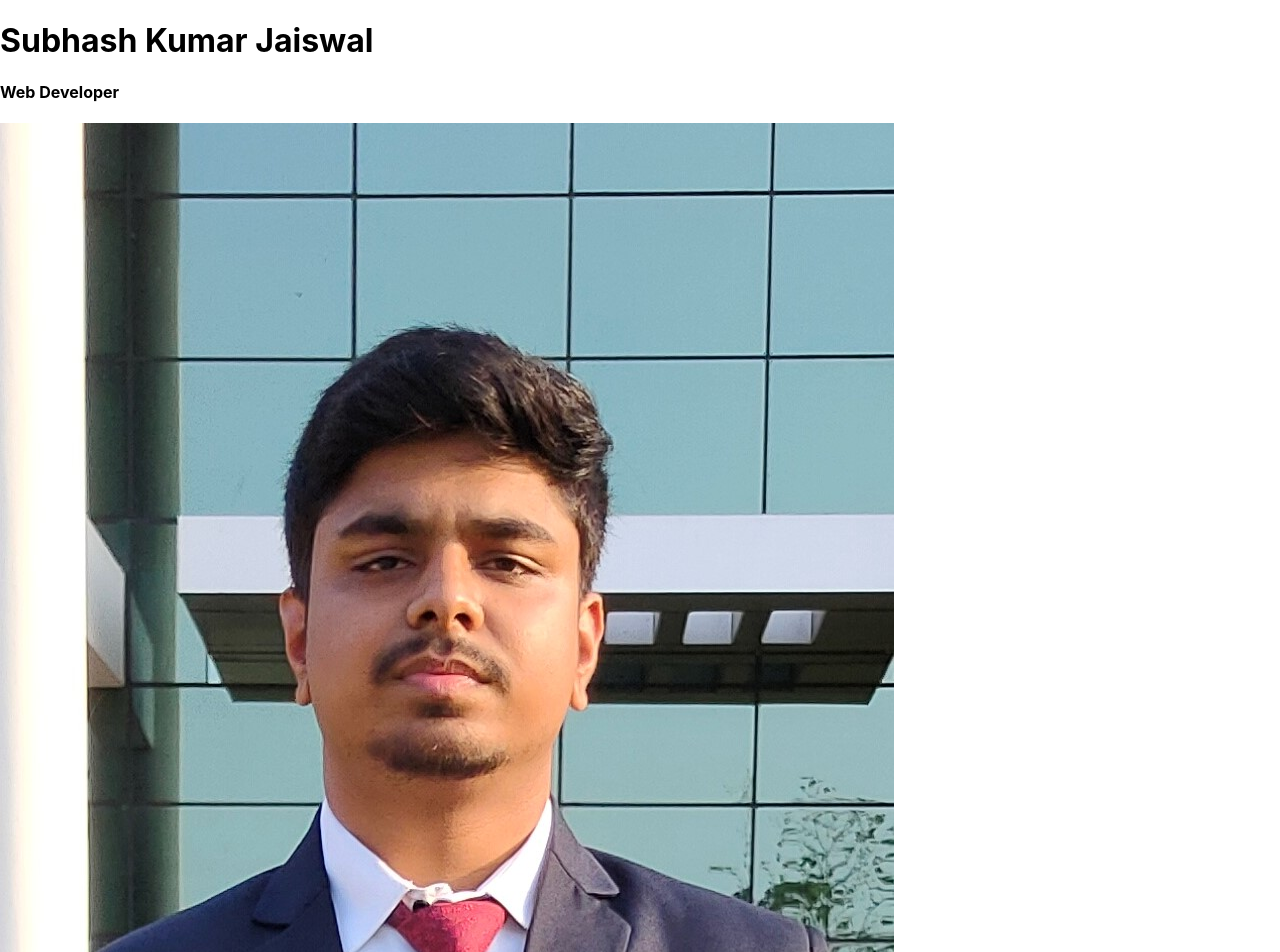
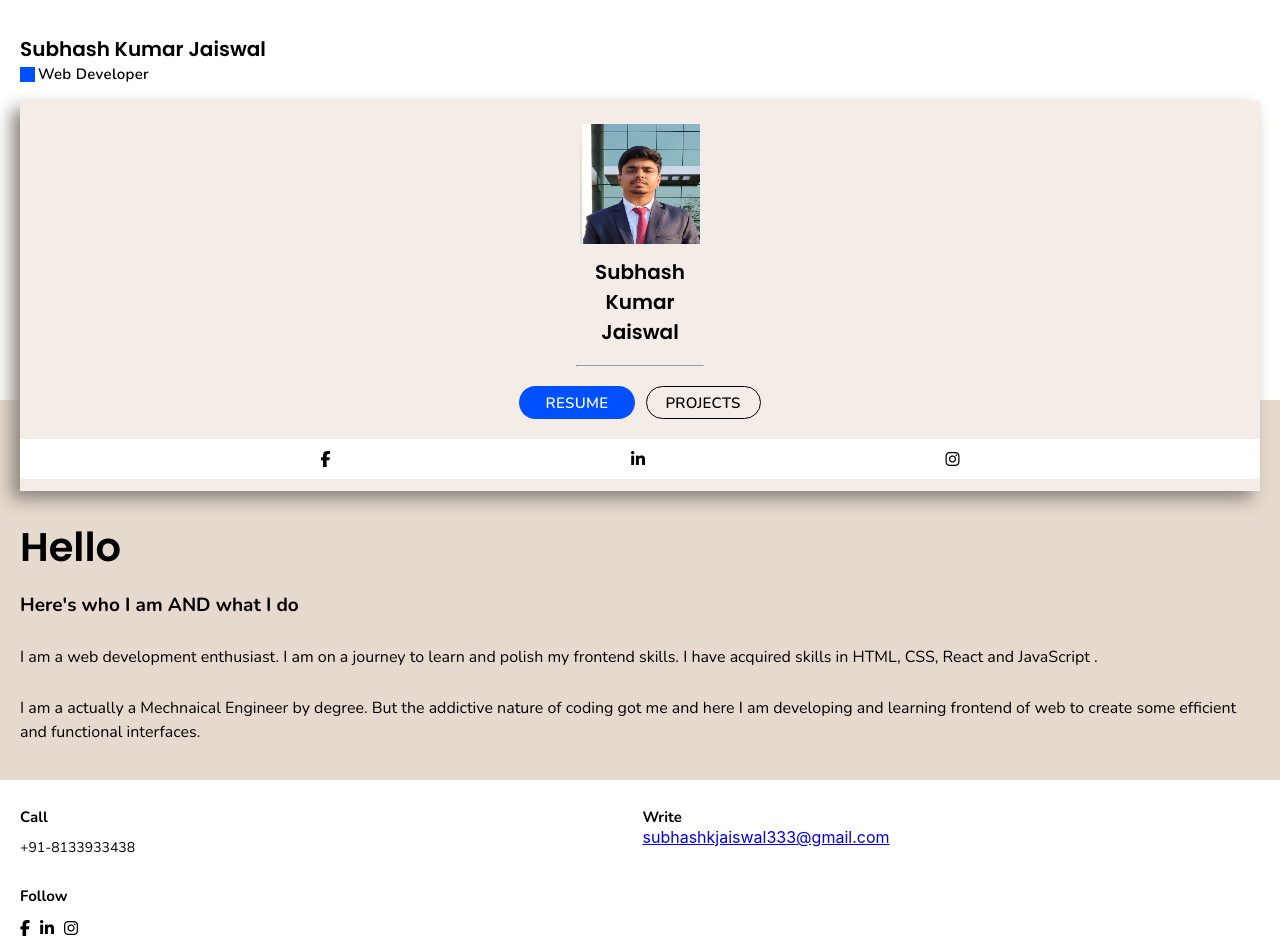
Before and after one commit to sjaiswalgit/portfolio1, a React (Create React App) app: page / in a window 1280 px wide. Shown: the top 952 px of the page. Built offline with nearby package versions, Linux system fonts and the light colour scheme.

Commit message:
minor css work done

```diff
--- a/public/index.html
+++ b/public/index.html
@@ -24,6 +24,9 @@
       work correctly both with client-side routing and a non-root public URL.
       Learn how to configure a non-root public URL by running `npm run build`.
     -->
+    <link rel="preconnect" href="https://fonts.googleapis.com">
+    <link rel="preconnect" href="https://fonts.gstatic.com" crossorigin>
+    <link href="https://fonts.googleapis.com/css2?family=Nunito:wght@300;400;600;700&family=Poppins:wght@600&display=swap" rel="stylesheet">
     <title>Subhash's Portfolio</title>
     <script src="https://kit.fontawesome.com/7191f33ce8.js" crossorigin="anonymous"></script>
   </head>
--- a/src/App.css
+++ b/src/App.css
@@ -1,3 +1,138 @@
-.App {
+*
+{margin:0;padding: 0;}
+.App{
+  background: linear-gradient(white 50vh,#e6dace 50vh);
+}
+.about{
+  padding: 2.125em 1.25em 2.25em 1.25em;
+}
+.contact{
+  padding:1.6875em 1.25em 1em 1.25em;
+  background-color: white;
+}
+.name{
+  font-family: 'Poppins',sans-serif;
+  font-size:1.25rem;
+  font-weight:600;
+}
+button,.job{
+  font-family:'Nunito',sans-serif;
+  font-size: 0.9375rem;
+  font-weight:600;
+  letter-spacing: 0.02em;
+}
+.green_dot{
+  display: inline-block;
+  background-color:#0050ff ;
+  width:0.9375rem;
+  height: 0.9375rem;
+}
+.job{
+  display: flex;
+  flex-direction: row;
+  align-items: center;
+  gap:0.1875rem;
+}
+.card{
+  display: flex;
+  flex-direction: column;
+  justify-content: center;
+  align-items: center;
+  background-color: #F4ECE6;
+  margin-top:1.0625em;
+  padding: 1.4375em 0 0.75em 0;
+  box-shadow: -0.5em 0.5em 1em rgba(138,131,124,023);
+}
+.card>img{
+  margin-right: 4.625em;
+  margin-left: 4.625em;
+  width: 7.5em;
+  height: 7.5em;
+}
+.profile_name{
+  max-width: 6.25em;
   text-align: center;
+  margin-top: 0.625em;
 }
+hr{
+  color:#529CF2;
+  width: 7.875em;
+  margin-top: 1.125em;
+}
+.btn{
+  display: flex;
+  gap:0.6875rem;
+}
+button{
+  width:7.67em;
+  height:2.2em;
+  border-radius: 4.2em;
+  margin-top:1.33em;
+  font-weight: 600;
+}
+.resume_btn{
+  background-color: #0050ff;
+  border-style: none;
+  color: white;
+}
+.projects_btn{
+  background-color: #F4ECE6;
+  border:1px solid black;
+}
+.social{
+  background-color: white;
+  width: 100%;
+  display: flex;
+  justify-content: space-evenly;
+  margin-top: 1.25em;
+  padding-block: 0.625em;
+}
+.fa-brands{
+color: black;
+}
+.greetings{
+  font-family: 'Poppins',sans-serif;
+  font-weight: bold;
+  font-size: 2.5rem;
+  margin-top: 0.65em;
+}
+.starting_intro{
+  margin-top: 0.79em;
+  font-family:'Nunito',sans-serif;
+  font-weight: bold;
+  font-size: 1.1875rem;
+}
+.about_myself,.more_about_myself{
+  margin-top: 27px;
+  font-family: 'Nunito',sans-serif;
+  line-height: 1.5em;
+}
+.get_in_touch{
+  display: grid;
+  grid-template-columns:1fr 1fr;
+  gap:0.3125rem;
+}
+.connect{
+  font-family: 'Nunito',sans-serif;
+  font-size: 0.9375rem;
+  font-weight:bold;
+}
+.phone_num,.email{
+  font-family: 'Nunito',sans-serif;
+  font-size:0.875rem;
+  margin-top: 0.786em;
+}
+.follow{
+  margin-top: 1.6em;
+}
+.social_platforms{
+  display: flex;
+  justify-content:flex-start;
+  gap:0.625em;
+  margin-top: 0.75em;
+}
+footer{
+  font-family: 'Nunito',sans-serif;
+  font-size: 0.875rem;
+  margin-top: 1.786em;
+}
--- a/src/App.js
+++ b/src/App.js
@@ -7,12 +7,16 @@ import Header from './components/Header/header'
 import Card from './components/Card/card'
 const App = () => {
   return (
-    <div>
-      <Header/>
-      <Card/>
-      <Intro/>
-      <Contact/>
-      <Footer />
+    <div className='App'>
+       <div className="about">
+        <Header/>
+        <Card/>
+        <Intro/>
+      </div>
+      <div className="contact">
+        <Contact/>
+        <Footer/>
+      </div>
     </div>
   )
 }
--- a/src/components/Card/card.js
+++ b/src/components/Card/card.js
@@ -5,10 +5,12 @@ export default function Card(){
     return(
         <div className='card'>
             <img src={passprt} alt="Subhash"/>
-            <figcaption>Subhash Kumar Jaiswal</figcaption>
+            <figcaption className='name profile_name'>Subhash Kumar Jaiswal</figcaption>
             <hr/>
-            <button>RESUME</button>
-            <button>PROJECTS</button>
+            <div className="btn">
+                <button className="resume_btn">RESUME</button>
+                <button className="projects_btn">PROJECTS</button>
+            </div>
             <Social/>
         </div>
     )
--- a/src/components/Contact/contact.js
+++ b/src/components/Contact/contact.js
@@ -1,21 +1,26 @@
 import React from "react";
-import Social from '../Social/social'
 export default function Contact(){
     return(
     <div>
-        <div className="phone_num">
-            <h5>Call</h5>
-            <p>
+        <div className="get_in_touch">
+        <div >
+            <p className="connect">Call</p>
+            <p className="phone_num">
                 +91-8133933438
             </p>
         </div>
-        <div className="email">
-            <h5>Write</h5>
+        <div >
+            <p className="connect">Write</p>
             <a href="mailto:subhashkjaiswal333@gmail.com">subhashkjaiswal333@gmail.com</a>
         </div>
-        <div className="socials">
-            <h5>Follow</h5>
-            <Social/>
+        <div >
+            <p className="connect follow">Follow</p>
+            <div className="social_platforms">
+            <a href="https://www.facebook.com/subhash.jaiswal.9699" target="_blank"  rel="noreferrer"><i className="fa-brands fa-facebook-f"></i></a>
+        <a href="https://www.linkedin.com/in/subhash-kumar-jaiswal-2199951a8" target="_blank" rel="noreferrer"><i className="fa-brands fa-linkedin-in"></i></a>
+        <a href="https://www.instagram.com/subhash.jaiswal.9699" target="_blank" rel="noreferrer"><i className="fa-brands fa-instagram"></i></a>
+            </div>
+        </div>
         </div>
     </div>
     )
--- a/src/components/Header/header.js
+++ b/src/components/Header/header.js
@@ -3,7 +3,7 @@ import React from 'react'
 export default function Header(){
     return(
     <header className="App-header">
-        <h1>Subhash Kumar Jaiswal</h1>
-        <h4><span className='green_dot'></span>Web Developer</h4>
+        <h1 className='name'>Subhash Kumar Jaiswal</h1>
+        <h4 className='job'><div className='green_dot'></div>Web Developer</h4>
     </header>)
 }
--- a/src/components/Intro/intro.js
+++ b/src/components/Intro/intro.js
@@ -3,12 +3,12 @@ import React from "react";
 export default function Intro(){
     return(
     <div>
-        <h1>Hello</h1>
-        <h2>Here's who I am AND what I do</h2>
-        <p>
+        <p className="greetings">Hello</p>
+        <h3 className="starting_intro">Here's who I am AND what I do</h3>
+        <p className="about_myself">
             I am a web development enthusiast. I am on a journey to learn and polish my frontend skills. I have acquired skills in HTML, CSS, React and JavaScript .
         </p>
-        <p>
+        <p className="more_about_myself">
             I am a actually a Mechnaical Engineer by degree. But the addictive nature of coding got me and here I am developing and learning frontend of web to create some efficient and functional interfaces.
         </p>
     </div>
--- a/src/components/Social/social.js
+++ b/src/components/Social/social.js
@@ -2,7 +2,7 @@ import React from "react";
 
 export default function Socials(){
     return(
-    <div>
+        <div className="social">
         <a href="https://www.facebook.com/subhash.jaiswal.9699" target="_blank"  rel="noreferrer"><i className="fa-brands fa-facebook-f"></i></a>
         <a href="https://www.linkedin.com/in/subhash-kumar-jaiswal-2199951a8" target="_blank" rel="noreferrer"><i className="fa-brands fa-linkedin-in"></i></a>
         <a href="https://www.instagram.com/subhash.jaiswal.9699" target="_blank" rel="noreferrer"><i className="fa-brands fa-instagram"></i></a>
```
